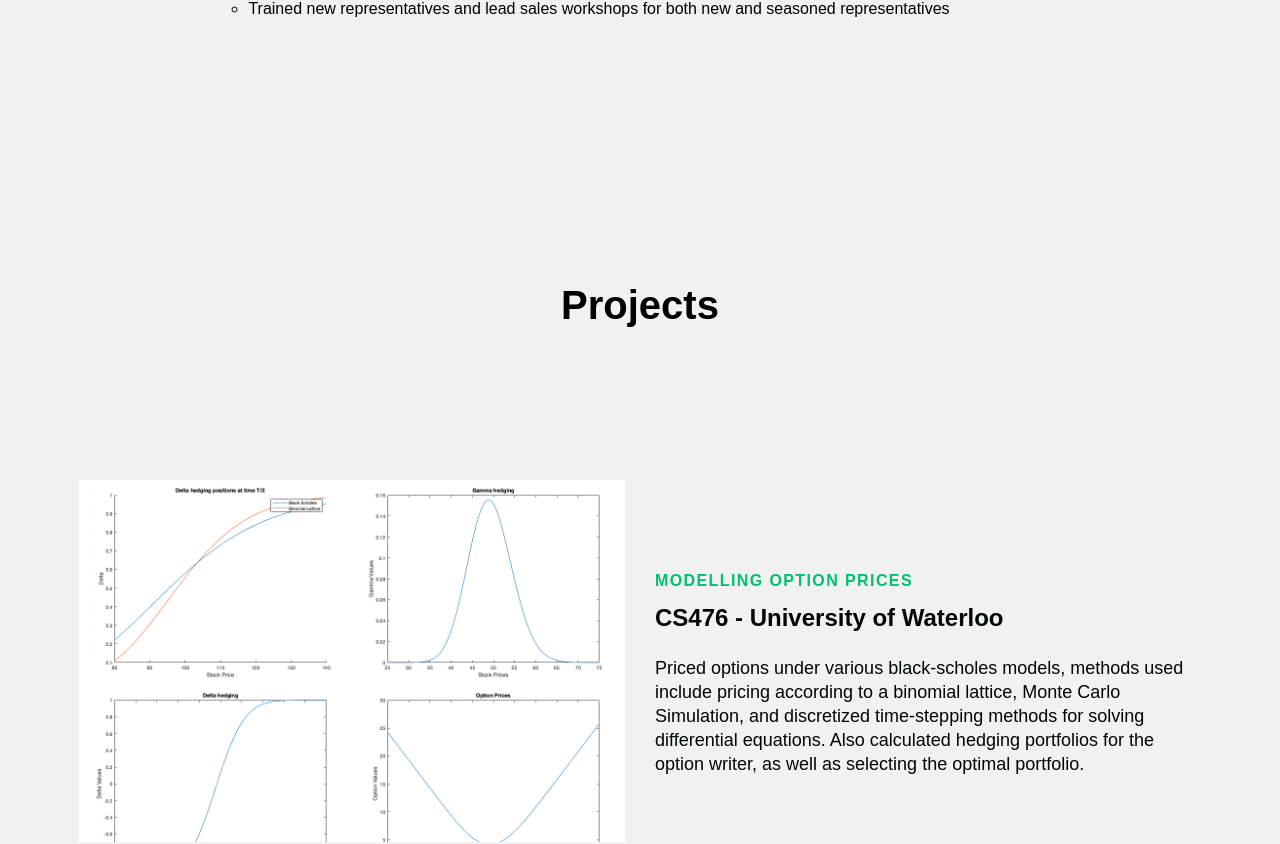
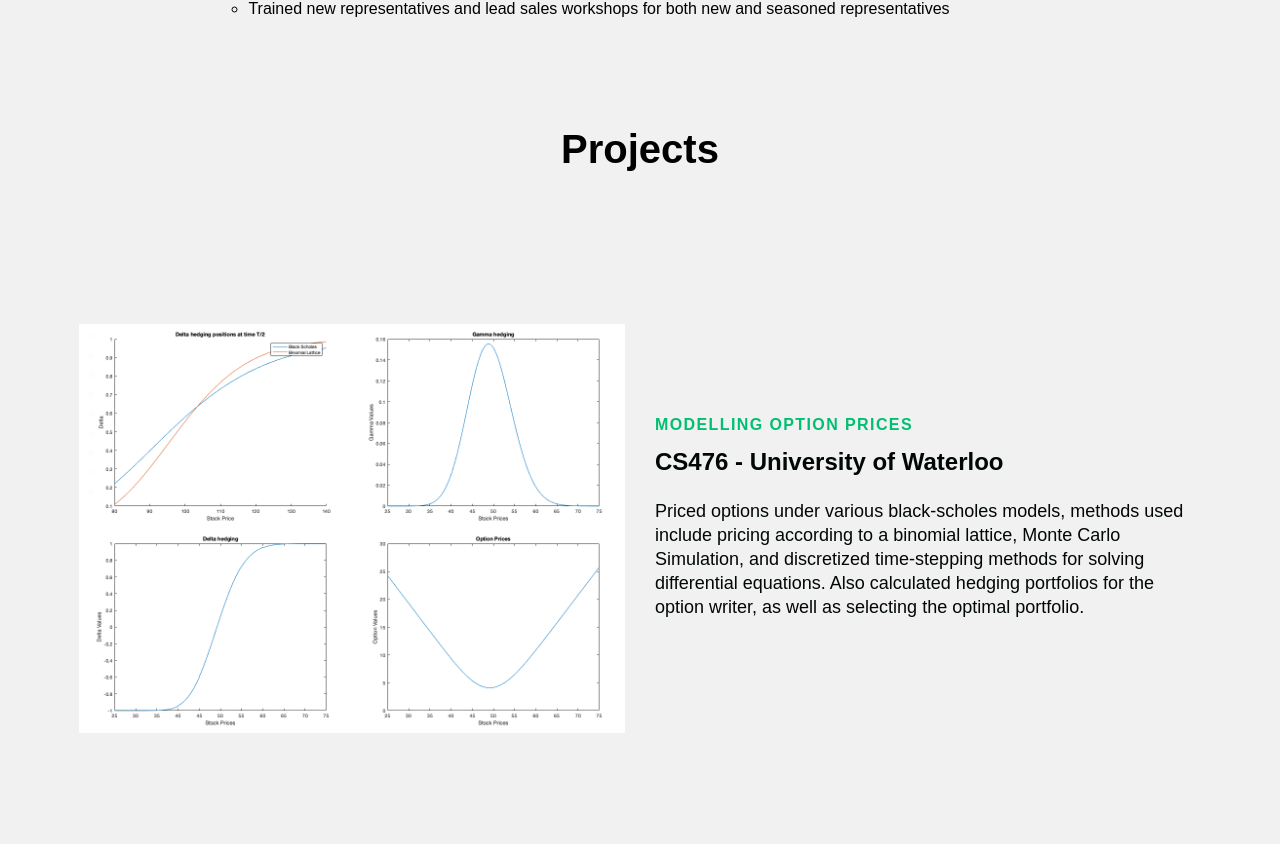
Before and after one commit to steeeve/Website, a React (Create React App) app: page / in a window 1280 px wide. Shown: the part 2697-3541 px from the top of the page. Built offline with nearby package versions, Linux system fonts and the light colour scheme; a web font is replaced by a local one.

Commit message:
Fixed resizing issues
**** outer divs set to 100% ****

```diff
--- a/src/components/Projects/ProjectElements.js
+++ b/src/components/Projects/ProjectElements.js
@@ -1,20 +1,23 @@
 import styled from 'styled-components';
 
 export const ProjectContainer = styled.div`
-    height: 2400px;         // MAKE TALLER/SHORTER
+    height: 100%;
     display: flex;
     flex-direction: column;
     justify content: center;
     align-items: center;
     background: #f1f1f1;
+`;
 
-    @media screen and (max-width: 768px) {
-        height: 3200px;
-    }
-
-    @media screen and (max-width: 480px) {
-        height: 3000px;
-    }
+export const ProjectWrapper = styled.div`
+    height: 100%;
+    margin-left: 10px;
+    margin-right: 10px;
+    margin-bottom: 100px;
+    display: flex;
+    flex-direction: column;
+    justify-content: flex-start
+    align-items: flex-start;
 `;
 
 
@@ -23,6 +26,8 @@ export const ProjectH1 = styled.h1`
     font-size: 2.5rem;
     color: #000;
     margin-bottom: 14px;
+    margin-left: auto;
+    margin-right: auto;
 
     @media screen and (max-wifth: 480px) {
         font-size: 2rem;
@@ -32,10 +37,5 @@ export const ProjectH1 = styled.h1`
 export const InfoWrapper = styled.div`
     margin-top: 0px;
     margin-bottom: -100px;
-    height: 600px;
-
-
-    @media screen and (max-width: 768px) {
-        height: 1000px;
-    }
+    height: 100%
 `;
--- a/src/components/Projects/index.js
+++ b/src/components/Projects/index.js
@@ -1,11 +1,13 @@
 import React from 'react';
 import InfoSection from '../../components/InfoSection';
 import { ProjectObjOne, ProjectObjTwo, ProjectObjThree, ProjectObjFour } from '../../components/InfoSection/Data';
-import {ProjectContainer, ProjectH1, InfoWrapper} from './ProjectElements';
+import {ProjectContainer, ProjectWrapper, ProjectH1, InfoWrapper} from './ProjectElements';
 
 const Projects = () => {
     return (
         <ProjectContainer id="projects">
+            <ProjectWrapper>
+
                 <ProjectH1>Projects</ProjectH1>
                 <InfoWrapper>
                     <InfoSection {...ProjectObjOne}/>
@@ -21,6 +23,7 @@ const Projects = () => {
                 <InfoWrapper>
                     <InfoSection {...ProjectObjThree}/>
                 </InfoWrapper>
+            </ProjectWrapper>
         </ProjectContainer>
     );
 };
--- a/src/components/Resume/ResumeElements.js
+++ b/src/components/Resume/ResumeElements.js
@@ -1,37 +1,17 @@
 import styled from 'styled-components';
 
 export const ResumeContainer = styled.div`
-    height: 1400px;
+    height: 100%;
     display: flex;
     flex-direction: column;
     justify content: center;
     align-items: center;
     background: #f1f1f1;
-
-    @media screen and (max-width: 800px) {
-        height: 1400px;
-    }
-
-    @media screen and (max-width: 768px) {
-        height: 1500px;
-    }
-
-    @media screen and (max-width: 700px) {
-        height: 1500px;
-    }
-
-    @media screen and (max-width: 600px) {
-        height: 1550px;
-    }
-
-    @media screen and (max-width: 540px) {
-        height: 1650px;
-    }
 `;
 
 
 export const ResumeWrapper = styled.div`
-    max-width: 1000px;
+    max-width: 1400px;
     margin-left: 10px;
     margin-right: 10px;
     display: flex;
@@ -57,6 +37,8 @@ export const ResumeH1 = styled.h1`
     font-size: 2.5rem;
     color: #000;
     margin-bottom: 64px;
+    margin-left: auto;
+    margin-right: auto;
 
     @media screen and (max-wifth: 480px) {
         font-size: 2rem;
--- a/src/components/Resume/index.js
+++ b/src/components/Resume/index.js
@@ -6,8 +6,8 @@ import {ResumeContainer, ResumeH1, ResumeWrapper, TextWrapper, Headline, SmallTi
 const Resume = () => {
     return (
         <ResumeContainer id="resume">
-            <ResumeH1>Resume</ResumeH1>
             <ResumeWrapper>
+                <ResumeH1>Resume</ResumeH1>
 
                 <TextWrapper>
                     <Headline>Education</Headline>
--- a/src/components/VideoJS/VideoElements.js
+++ b/src/components/VideoJS/VideoElements.js
@@ -6,28 +6,24 @@ export const VideoJSContainer = styled.div`
     justify content: center;
     align-items: center;
     background: #f1f1f1;
-    height: 1000px;
-
-    @media screen and (max-width: 768px) {
-        height: 1500px;
-    }
-
-    @media screen and (max-width: 480px) {
-        height: 1500px;
-    }
+    height: 100%;
 `;
 
 export const VideoText = styled.h1`
     color = #000;
     font-size: 2.5rem;
-    margin-top: 75px;
+    margin-top: 150px;
     margin-bottom: 50px;
 
-    @media screen and (max-wifth: 480px) {
+    @media screen and (max-width: 1000px) {
         font-size: 2rem;
+    }
+
+    @media screen and (max-width: 700px) {
+        font-size: 1.5rem;
     }
 `;
 
 export const VideoPlayerContainer = styled.div`
-    margin-bottom: 50px;
+    margin-bottom: 100px;
 `;
```
Lines whose indentation alone changed are shown as unchanged.
